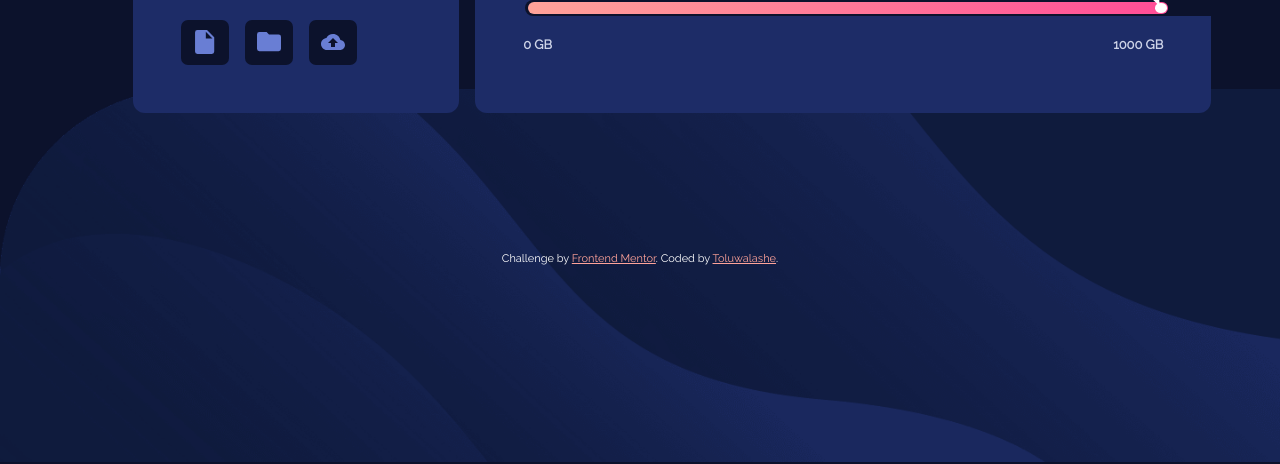
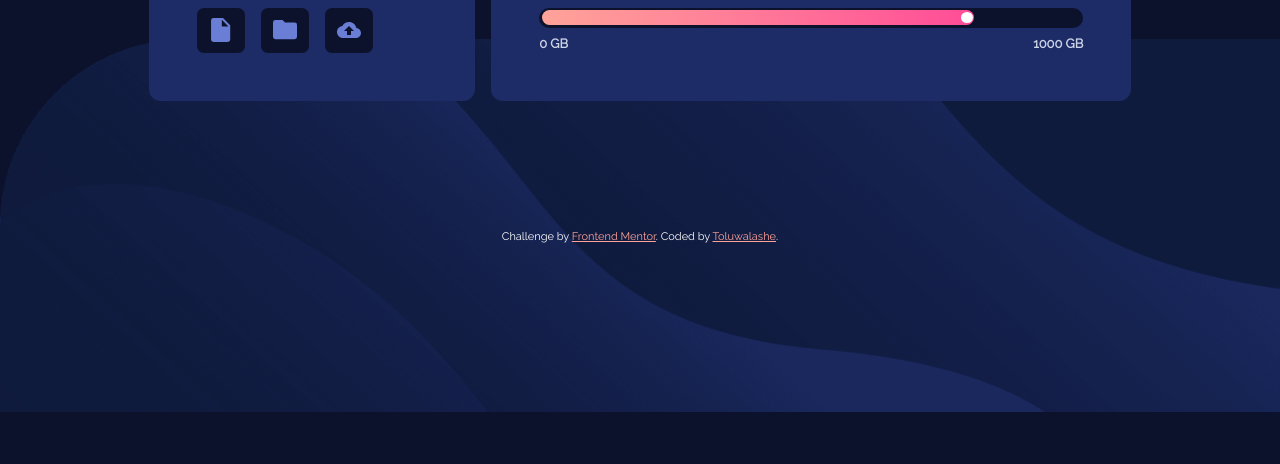
Before and after one commit to Toluwaa-o/Fylo-data-storage-component, a plain HTML site: page index.html in a window 1280 px wide. Shown: the part 336-800 px from the top of the page. Drawn offline with Linux system fonts and the light colour scheme.

Commit message:
Update style.css

```diff
--- a/style.css
+++ b/style.css
@@ -1,4 +1,57 @@
 @import url('https://fonts.googleapis.com/css2?family=Raleway&display=swap');
+
+/*
+  1. Use a more-intuitive box-sizing model.
+*/
+*, *::before, *::after {
+    box-sizing: border-box;
+  }
+  /*
+    2. Remove default margin
+  */
+  * {
+    margin: 0;
+  }
+  /*
+    3. Allow percentage-based heights in the application
+  */
+  html, body {
+    height: auto;
+  }
+  /*
+    Typographic tweaks!
+    4. Add accessible line-height
+    5. Improve text rendering
+  */
+  body {
+    line-height: 1.5;
+    -webkit-font-smoothing: antialiased;
+  }
+  /*
+    6. Improve media defaults
+  */
+  img, picture, video, canvas, svg {
+    display: block;
+    max-width: 100%;
+  }
+  /*
+    7. Remove built-in form typography styles
+  */
+  input, button, textarea, select {
+    font: inherit;
+  }
+  /*
+    8. Avoid text overflows
+  */
+  p, h1, h2, h3, h4, h5, h6 {
+    overflow-wrap: break-word;
+  }
+  /*
+    9. Create a root stacking context
+  */
+  #root, #__next {
+    isolation: isolate;
+  }
 
 .attribution { font-size: 11px; text-align: center; color: white; }
 .attribution a { color: hsl(6, 100%, 80%); }
```
